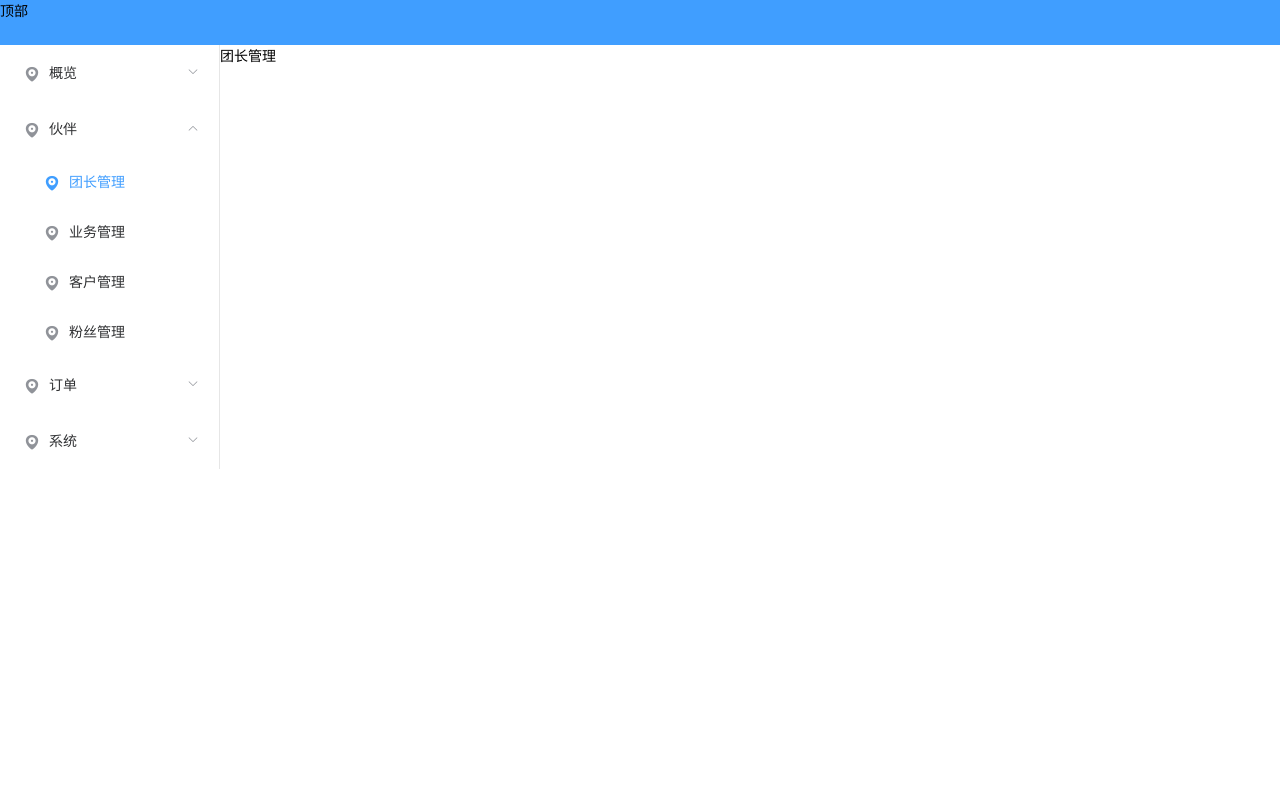
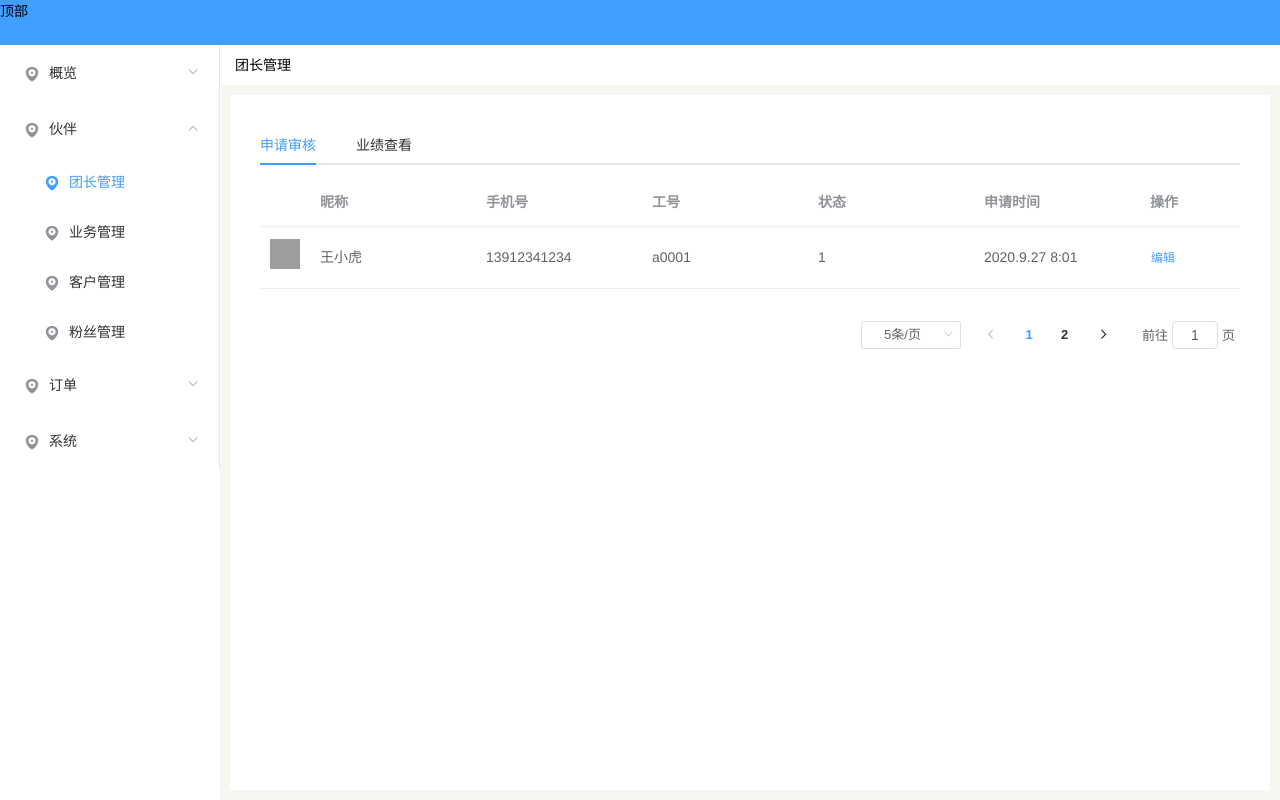
Before and after one commit to 2871706122/2000vue_houtai, a Vue app in the folder project/2000vue_houtai/: page /huoBan/tuanZhangGuanLi in a window 1280 px wide. Built offline with nearby package versions, Linux system fonts and the light colour scheme; grey boxes are pictures that could not be loaded.

Commit message:
团长管理和一些小修改

```diff
--- a/project/2000vue_houtai/src/App.vue
+++ b/project/2000vue_houtai/src/App.vue
@@ -20,5 +20,7 @@
     -moz-osx-font-smoothing: grayscale;
     color: black;
     font-size: 14px;
+    height: 100%;
+    width: 100%;
   }
 </style>
--- /dev/null
+++ b/project/2000vue_houtai/src/components/mainPages/huoBan/tzgl/sqsh_table.vue
@@ -0,0 +1,84 @@
+<template>
+  <div class="sqsh-table-content">
+    <el-table :data="tableData" style="width: 100%">
+      <el-table-column label width="50">
+        <template slot-scope="scope">
+          <img class="user-img" :src="scope.row.userImg" alt />
+        </template>
+      </el-table-column>
+      <el-table-column prop="name" label="昵称"></el-table-column>
+      <el-table-column prop="phone" label="手机号"></el-table-column>
+      <el-table-column prop="workNumber" label="工号"></el-table-column>
+      <el-table-column prop="status" label="状态"></el-table-column>
+      <el-table-column prop="timeOfApplication" label="申请时间"></el-table-column>
+      <el-table-column label="操作" width="100">
+        <template slot-scope="scope">
+          <el-button type="text" size="small">编辑</el-button>
+        </template>
+      </el-table-column>
+    </el-table>
+    <div class="c-pagination">
+      <el-pagination
+        @size-change="handleSizeChange"
+        @current-change="handleCurrentChange"
+        :current-page.sync="currentPage"
+        :page-sizes="[5, 10, 20]"
+        :page-size="pageSize"
+        layout="sizes, prev, pager, next,jumper"
+        :total="total"
+      ></el-pagination>
+    </div>
+  </div>
+</template>
+<script>
+export default {
+  name: 'SqshTable',
+  props: {
+    tableData: {
+      default() {
+        return []
+      }
+    },
+  },
+  data() {
+    return {
+      currentPage: 1,
+      pageSize: 5,
+      total: 10
+    }
+  },
+  methods: {
+    handleSizeChange(val) {
+      console.log(val)
+      this.pageSize = val
+      this.$bus.$emit('yjcjTableUpdate', {
+        pageSize: this.pageSize,
+        currentPage: this.currentPage,
+        searchCondition: this.searchCondition,
+        searchValue: this.searchValue
+      })
+    },
+    handleCurrentChange(val) {
+      console.log(val)
+      console.log(this.currentPage)
+      this.$bus.$emit('sqshTableUpdate', {
+        pageSize: this.pageSize,
+        currentPage: this.currentPage
+      })
+    },
+  },
+}
+</script>
+<style lang="scss" scoped>
+.sqsh-table-content {
+  .user-img {
+    width: 30px;
+    height: 30px;
+  }
+  .c-pagination {
+    margin-top: 30px;
+    display: flex;
+    justify-content: flex-end;
+  }
+}
+</style>
--- /dev/null
+++ b/project/2000vue_houtai/src/components/mainPages/huoBan/tzgl/yjck_table.vue
@@ -0,0 +1,148 @@
+<template>
+  <div class="yjck-table-content">
+    <header class="yjck-table-header">
+      <div class="yjck-header-left">
+        <span style="marginRight:8px">用户搜索:</span>
+        <el-select v-model="searchCondition" placeholder="请选择">
+          <el-option
+            v-for="item in selectOptions"
+            :key="item.value"
+            :label="item.label"
+            :value="item.value"
+          ></el-option>
+        </el-select>
+        <el-input v-model="searchValue" placeholder="请输入内容" style="width:200px;marginRight:16px"></el-input>
+        <el-button type="primary" @click="query">查询</el-button>
+      </div>
+      <div class="yjck-header-right">
+        <span>团长总数：123</span>
+      </div>
+    </header>
+    <div class="yjck-table">
+      <el-table :data="tableData" style="width: 100%">
+        <el-table-column width="50">
+          <template slot-scope="scope">
+            <img class="user-img" :src="scope.row.userImg" alt />
+          </template>
+        </el-table-column>
+        <el-table-column prop="name" label="昵称"></el-table-column>
+        <el-table-column prop="phone" label="手机号"></el-table-column>
+        <el-table-column prop="workNumber" label="工号"></el-table-column>
+        <el-table-column label="时间" width="200">
+          <template slot-scope="scope">
+            <p>注册时间: {{scope.row.time.start}}</p>
+            <p>审核时间: {{scope.row.time.end}}</p>
+          </template>
+        </el-table-column>
+        <el-table-column prop="people" label="下级人数"></el-table-column>
+        <el-table-column prop="thisMonthGet" label="本月收益"></el-table-column>
+        <el-table-column prop="lastMonthGet" label="上月收益"></el-table-column>
+      </el-table>
+      <div class="c-pagination">
+        <el-pagination
+          @size-change="handleSizeChange"
+          @current-change="handleCurrentChange"
+          :current-page.sync="currentPage"
+          :page-sizes="[5, 10, 20]"
+          :page-size="pageSize"
+          layout="sizes, prev, pager, next,jumper"
+          :total="total"
+        ></el-pagination>
+      </div>
+    </div>
+  </div>
+</template>
+<script>
+export default {
+  name: 'YjckTale',
+  props: {
+    tableData: {
+      default() {
+        return []
+      }
+    },
+  },
+  data() {
+    return {
+      searchCondition: 1,
+      currentPage: 1,
+      pageSize: 5,
+      total: 10,
+      searchValue: '',
+      // data
+      selectOptions: [
+        {
+          value: 1,
+          label: '姓名/昵称'
+        },
+        {
+          value: 2,
+          label: '工号'
+        },
+        {
+          value: 3,
+          label: '手机号'
+        }
+      ]
+    }
+  },
+  methods: {
+    handleSizeChange(val) {
+      console.log(val)
+      this.pageSize = val
+      this.updateTable()
+    },
+    handleCurrentChange(val) {
+      console.log(val)
+      console.log(this.currentPage)
+      this.updateTable()
+    },
+    query() {
+      if (!this.searchValue) {
+        return
+      }
+      this.updateTable()
+    },
+    updateTable() {
+      this.$bus.$emit('yjcjTableUpdate', {
+        pageSize: this.pageSize,
+        currentPage: this.currentPage,
+        searchCondition: this.searchCondition,
+        searchValue: this.searchValue
+      })
+    },
+  },
+
+}
+</script>
+<style lang="scss" scoped>
+.yjck-table-content {
+  .yjck-table-header {
+    height: 50px;
+    display: flex;
+    justify-content: space-between;
+    margin-bottom: 10px;
+    margin-top: 10px;
+    .yjck-header-left {
+      /deep/ .el-select {
+        width: 110px;
+        margin-right: 8px;
+      }
+    }
+    .yjck-header-right {
+      line-height: 50px;
+    }
+  }
+  .yjck-table {
+    .user-img {
+      width: 30px;
+      height: 30px;
+    }
+    .c-pagination {
+      margin-top: 30px;
+      display: flex;
+      justify-content: flex-end;
+    }
+  }
+}
+</style>
--- a/project/2000vue_houtai/src/main.js
+++ b/project/2000vue_houtai/src/main.js
@@ -6,13 +6,12 @@ import store from './store'
 var echarts = require('echarts');
 Vue.prototype.$echarts = echarts
 
+Vue.prototype.$bus = new Vue();
+
 import ElementUI from 'element-ui';
 import 'element-ui/lib/theme-chalk/index.css';
-
 import locale from 'element-ui/lib/locale/lang/zh-CN'
-
 Vue.use(ElementUI, { locale })
-
 Vue.use(ElementUI);
 
 Vue.config.productionTip = false
--- a/project/2000vue_houtai/src/views/MainPage.vue
+++ b/project/2000vue_houtai/src/views/MainPage.vue
@@ -170,11 +170,13 @@ export default {
 
 <style scoped lang="scss">
   .main-pages {
+    height: 100%;
     .content {
       display: flex;
-
+      height: calc(100% - 45px);
       .left {
         width: 220px;
+        height: 100%;
       }
 
       .right {
--- a/project/2000vue_houtai/src/views/mainPages/huoBan/TuanZhangGuanLi.vue
+++ b/project/2000vue_houtai/src/views/mainPages/huoBan/TuanZhangGuanLi.vue
@@ -1,44 +1,125 @@
 <template>
   <!-- 团长管理 -->
   <div class="tuan-zhang-guan-li">
-    团长管理
+    <header class="tzgl-header">团长管理</header>
+    <div class="table-outer">
+      <div class="c-table">
+        <el-tabs v-model="activeName" @tab-click="handleClick">
+          <el-tab-pane label="申请审核" name="first">
+            <SqshTable :tableData="sqshTableData" />
+          </el-tab-pane>
+          <el-tab-pane label="业绩查看" name="second">
+            <YjckTale :tableData="yjckTableData" />
+          </el-tab-pane>
+        </el-tabs>
+      </div>
+    </div>
   </div>
 </template>
 
 <script>
+import SqshTable from '@/components/mainPages/huoBan/tzgl/sqsh_table'
+import YjckTale from '@/components/mainPages/huoBan/tzgl/yjck_table'
 export default {
   name: "tuanZhangGuanLi",
   props: [],
-    components: {},
+  components: {
+    SqshTable,
+    YjckTale
+  },
   computed: {},
   watch: {},
   data() {
-      return {}
+    return {
+      // 变量
+      activeName: 'first',
+      // data
+      sqshTableData: [{
+        id: 1,
+        userImg: 'https://timgsa.baidu.com/timg?image&quality=80&size=b9999_10000&sec=1602608266924&di=dad8d168566413442b66826961ae5100&imgtype=0&src=http%3A%2F%2Fa0.att.hudong.com%2F18%2F56%2F14300000958002128488569856508.jpg',
+        name: '王小虎',
+        phone: '13912341234',
+        workNumber: 'a0001',
+        status: '1',
+        timeOfApplication: '2020.9.27 8:01',
+      },],
+      yjckTableData: [
+        {
+          id: 1,
+          userImg: 'https://timgsa.baidu.com/timg?image&quality=80&size=b9999_10000&sec=1602608266924&di=dad8d168566413442b66826961ae5100&imgtype=0&src=http%3A%2F%2Fa0.att.hudong.com%2F18%2F56%2F14300000958002128488569856508.jpg',
+          name: '王小虎',
+          phone: '13912341234',
+          workNumber: 'a0001',
+          time: {
+            start: '2020.9.27 8:01',
+            end: '2020.9.27 8:01'
+          },
+          people: 276,
+          thisMonthGet: 900.89,
+          lastMonthGet: 2001.22
+        },
+      ],
+      currentPage1: 1
+    }
+  },
+  methods: {
+    handleClick() {
+      console.log(this.activeName)
+      if (this.activeName === 'second' && !this.yjckTableData.length) {
+        this.getyjcxTableData({
+          currentPage: 1,
+          pageSize: 5,
+          searchCondition: 1,
+          searchValue: '查询条件'
+        })
+      }
+    },
+    getsqshTableData(val) {
+      console.log('>>>>', val)
+    },
+    getyjcxTableData(val) {
+      console.log('>>>>', val)
+    },
   },
   created() {
+    // 获取申请审核的数据
+    this.getsqshTableData({
+      currentPage: 1,
+      pageSize: 5
+    })
   },
   mounted() {
-      this.init()
-      this.getData()
-    },
-    methods: {
-      //初始化界面
-      init() {
-
-      },
-
-      //获取数据
-      getData() {
-
-      }
+    this.$bus.$on('sqshTableUpdate', this.getsqshTableData)
+    this.$bus.$on('yjcjTableUpdate', this.getyjcxTableData)
   },
   beforeDestroy() {
+    this.$bus.$off('sqshTableUpdate')
+    this.$bus.$on('yjcjTableUpdate')
   }
 }
 </script>
 
 <style scoped lang="scss">
-  .login {
-
+.tuan-zhang-guan-li {
+  height: 100%;
+  .tzgl-header {
+    height: 40px;
+    line-height: 40px;
+    padding-left: 15px;
+  }
+  .table-outer {
+    background-color: rgb(245, 247, 240);
+    height: calc(100% - 60px);
+    display: flex;
+    justify-content: center;
+    padding: 10px;
+    .c-table {
+      width: 100%;
+      height: calc(100% - 60px);
+      background-color: #fff;
+      padding: 30px;
+      overflow-y: auto;
+    }
+  }
 }
 </style>
```
Lines whose indentation alone changed are shown as unchanged.
